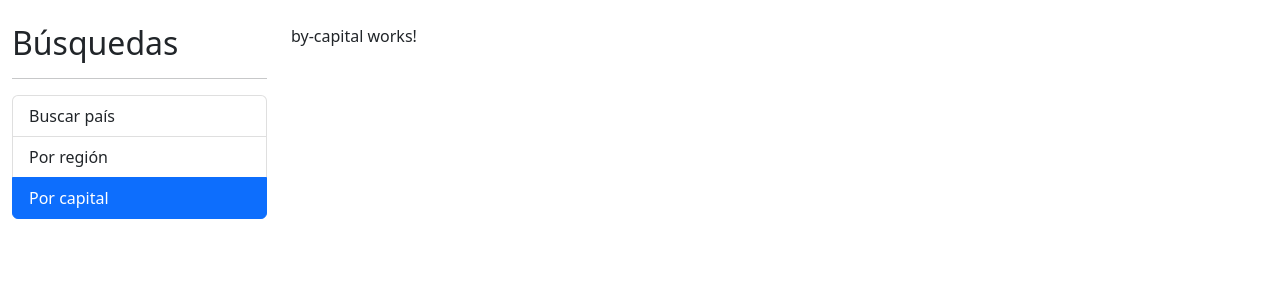
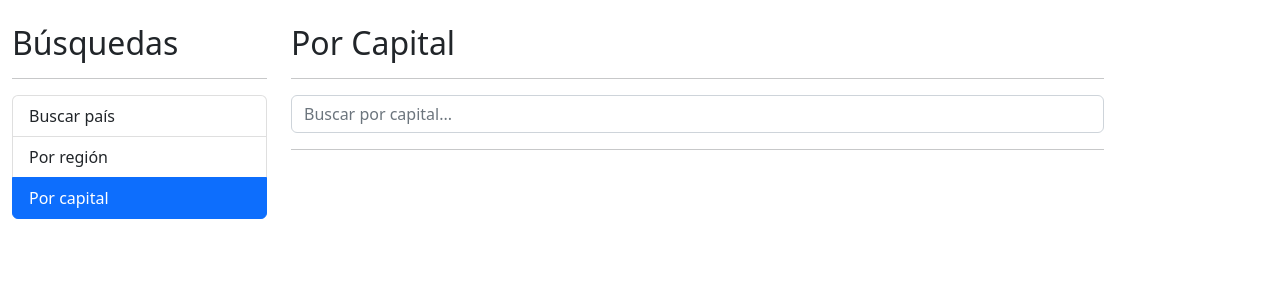
Before and after one commit to birrein/angular-udemy-course-section08-countriesApp, an Angular app: page /capital in a window 1280 px wide. Shown: the top 300 px of the page. Built offline with nearby package versions, Linux system fonts and the light colour scheme.

Commit message:
Search by country and by capital added

```diff
--- /dev/null
+++ b/src/app/country/components/country-input/country-input.component.html
@@ -0,0 +1,10 @@
+<form autocomplete="off" (ngSubmit)="search()">
+  <input
+    type="text"
+    name="term"
+    [placeholder]="placeholder"
+    class="form-control"
+    [(ngModel)]="term"
+    (input)="keyPressed()"
+  />
+</form>
--- /dev/null
+++ b/src/app/country/components/country-input/country-input.component.ts
@@ -0,0 +1,29 @@
+import { Component, EventEmitter, Input, OnInit, Output } from '@angular/core';
+import { debounceTime, Subject } from 'rxjs';
+
+@Component({
+  selector: 'app-country-input',
+  templateUrl: './country-input.component.html',
+  styleUrls: ['./country-input.component.css'],
+})
+export class CountryInputComponent implements OnInit {
+  term: string = '';
+  @Output() onEnter: EventEmitter<string> = new EventEmitter();
+  @Output() onDebounce: EventEmitter<string> = new EventEmitter();
+  debouncer: Subject<string> = new Subject();
+  @Input() placeholder: string = '';
+
+  ngOnInit(): void {
+    this.debouncer
+      .pipe(debounceTime(300))
+      .subscribe((value) => this.onDebounce.emit(value));
+  }
+
+  keyPressed() {
+    this.debouncer.next(this.term);
+  }
+
+  search() {
+    this.onEnter.emit(this.term);
+  }
+}
--- /dev/null
+++ b/src/app/country/components/country-table/country-table.component.html
@@ -0,0 +1,28 @@
+<table class="table table-hover">
+  <thead>
+    <tr>
+      <th>#</th>
+      <th>Bandera</th>
+      <th>País</th>
+      <th>Capital</th>
+      <th>Población</th>
+      <th></th>
+    </tr>
+  </thead>
+  <tbody>
+    <tr *ngFor="let country of countries; index as i">
+      <td>{{ i + 1 }}</td>
+      <td>
+        <img
+          [src]="country.flags.svg"
+          [alt]="country.name.common"
+          class="small-flag"
+        />
+      </td>
+      <td>{{ country.name.common }}</td>
+      <td>{{ country.capital }}</td>
+      <td>{{ country.population | number }}</td>
+      <td><a [routerLink]="['/country', country.cca2]">Ver...</a></td>
+    </tr>
+  </tbody>
+</table>
--- /dev/null
+++ b/src/app/country/components/country-table/country-table.component.ts
@@ -0,0 +1,19 @@
+import { Component, Input, OnInit } from '@angular/core';
+import { CountryService } from '../../services/country.service';
+import { Country } from '../../interfaces/countries-response';
+
+@Component({
+  selector: 'app-country-table',
+  templateUrl: './country-table.component.html',
+  styleUrls: ['./country-table.component.css']
+})
+export class CountryTableComponent implements OnInit {
+
+  @Input() countries: Country[] = [];
+
+  constructor() { }
+
+  ngOnInit(): void {
+  }
+
+}
--- a/src/app/country/country.module.ts
+++ b/src/app/country/country.module.ts
@@ -6,6 +6,8 @@ import { ByCapitalComponent } from './pages/by-capital/by-capital.component';
 import { ByCountryComponent } from './pages/by-country/by-country.component';
 import { ByRegionComponent } from './pages/by-region/by-region.component';
 import { ViewCountryComponent } from './pages/view-country/view-country.component';
+import { CountryTableComponent } from './components/country-table/country-table.component';
+import { CountryInputComponent } from './components/country-input/country-input.component';
 
 @NgModule({
   declarations: [
@@ -13,6 +15,8 @@ import { ViewCountryComponent } from './pages/view-country/view-country.componen
     ByCountryComponent,
     ByRegionComponent,
     ViewCountryComponent,
+    CountryTableComponent,
+    CountryInputComponent,
   ],
   exports: [
     ByCapitalComponent,
--- a/src/app/country/pages/by-capital/by-capital.component.html
+++ b/src/app/country/pages/by-capital/by-capital.component.html
@@ -1 +1,23 @@
-<p>by-capital works!</p>
+<h2>Por Capital</h2>
+<hr />
+
+<div class="row">
+  <div class="col">
+    <app-country-input
+      (onEnter)="search($event)"
+      placeholder="Buscar por capital..."
+    ></app-country-input>
+  </div>
+</div>
+
+<hr />
+
+<div class="alert alert-danger" *ngIf="error">
+  No se encontró ni una weá de país con el término {{ term }}
+</div>
+
+<div class="row" *ngIf="countries.length > 0">
+  <div class="col">
+    <app-country-table [countries]="countries"></app-country-table>
+  </div>
+</div>
--- a/src/app/country/pages/by-capital/by-capital.component.ts
+++ b/src/app/country/pages/by-capital/by-capital.component.ts
@@ -1,15 +1,30 @@
-import { Component, OnInit } from '@angular/core';
+import { Component } from '@angular/core';
+import { Country } from '../../interfaces/countries-response';
+import { CountryService } from '../../services/country.service';
 
 @Component({
   selector: 'app-by-capital',
   templateUrl: './by-capital.component.html',
-  styleUrls: ['./by-capital.component.css']
+  styleUrls: ['./by-capital.component.css'],
 })
-export class ByCapitalComponent implements OnInit {
+export class ByCapitalComponent {
+  term: string = '';
+  error: boolean = false;
+  countries: Country[] = [];
 
-  constructor() { }
+  constructor(private countryService: CountryService) {}
 
-  ngOnInit(): void {
+  search(term: string) {
+    this.error = false;
+    this.term = term;
+
+    const result = this.countryService.searchByCapital(this.term);
+    result.subscribe({
+      next: (countries) => (this.countries = countries),
+      error: (err) => {
+        this.error = true;
+        this.countries = [];
+      },
+    });
   }
-
 }
--- a/src/app/country/pages/by-country/by-country.component.html
+++ b/src/app/country/pages/by-country/by-country.component.html
@@ -3,15 +3,11 @@
 
 <div class="row">
   <div class="col">
-    <form autocomplete="off" (ngSubmit)="search()">
-      <input
-        type="text"
-        name="term"
-        placeholder="Buscar país..."
-        class="form-control"
-        [(ngModel)]="term"
-      />
-    </form>
+    <app-country-input
+      (onEnter)="search($event)"
+      (onDebounce)="suggestions($event)"
+      placeholder="Buscar por país..."
+    ></app-country-input>
   </div>
 </div>
 
@@ -23,31 +19,6 @@
 
 <div class="row" *ngIf="countries.length > 0">
   <div class="col">
-    <table class="table table-hover">
-      <thead>
-        <tr>
-          <th>#</th>
-          <th>Bandera</th>
-          <th>Nombre</th>
-          <th>Población</th>
-          <th></th>
-        </tr>
-      </thead>
-      <tbody>
-        <tr *ngFor="let country of countries; index as i;">
-          <td>{{ i + 1 }}</td>
-          <td>
-            <img
-              [src]="country.flags.svg"
-              [alt]="country.name.common"
-              class="small-flag"
-            />
-          </td>
-          <td>{{ country.name.common }}</td>
-          <td>{{ country.population | number }}</td>
-          <td><a [routerLink]="['/country', country.cca2]">Ver...</a></td>
-        </tr>
-      </tbody>
-    </table>
+    <app-country-table [countries]="countries"></app-country-table>
   </div>
 </div>
--- a/src/app/country/pages/by-country/by-country.component.ts
+++ b/src/app/country/pages/by-country/by-country.component.ts
@@ -14,15 +14,22 @@ export class ByCountryComponent {
 
   constructor(private countryService: CountryService) {}
 
-  search() {
+  search(term: string) {
     this.error = false;
-    const result = this.countryService.searchCountry(this.term);
+    this.term = term;
+
+    const result = this.countryService.searchByCountry(this.term);
     result.subscribe({
-      next: (countries) => this.countries = countries,
+      next: (countries) => (this.countries = countries),
       error: (err) => {
         this.error = true;
         this.countries = [];
       },
     });
   }
+
+  suggestions(term: string) {
+    this.error = false;
+    this.term = term;
+  }
 }
--- a/src/app/country/services/country.service.ts
+++ b/src/app/country/services/country.service.ts
@@ -10,8 +10,12 @@ import { Country } from '../interfaces/countries-response';
 export class CountryService {
   constructor(private http: HttpClient) {}
 
-  searchCountry(term: string): Observable<Country[]> {
+  searchByCountry(term: string): Observable<Country[]> {
     const url = `${environment.countriesApiUrl}/name/${term}`;
     return this.http.get<Country[]>(url);
   }
+  searchByCapital(term: string): Observable<Country[]> {
+    const url = `${environment.countriesApiUrl}/capital/${term}`;
+    return this.http.get<Country[]>(url);
+  }
 }
```
Also changed, not shown: src/app/country/components/country-input/country-input.component.css (added), src/app/country/components/country-table/country-table.component.css (added), 2 other files (tests, documents, lock files or other folders).
